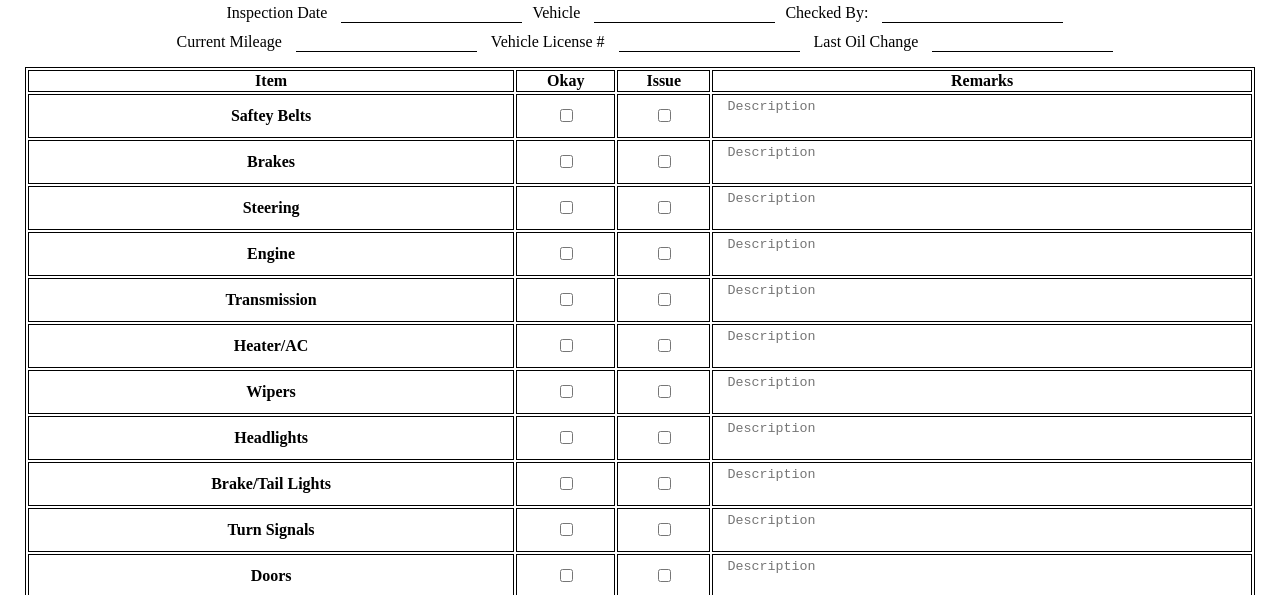
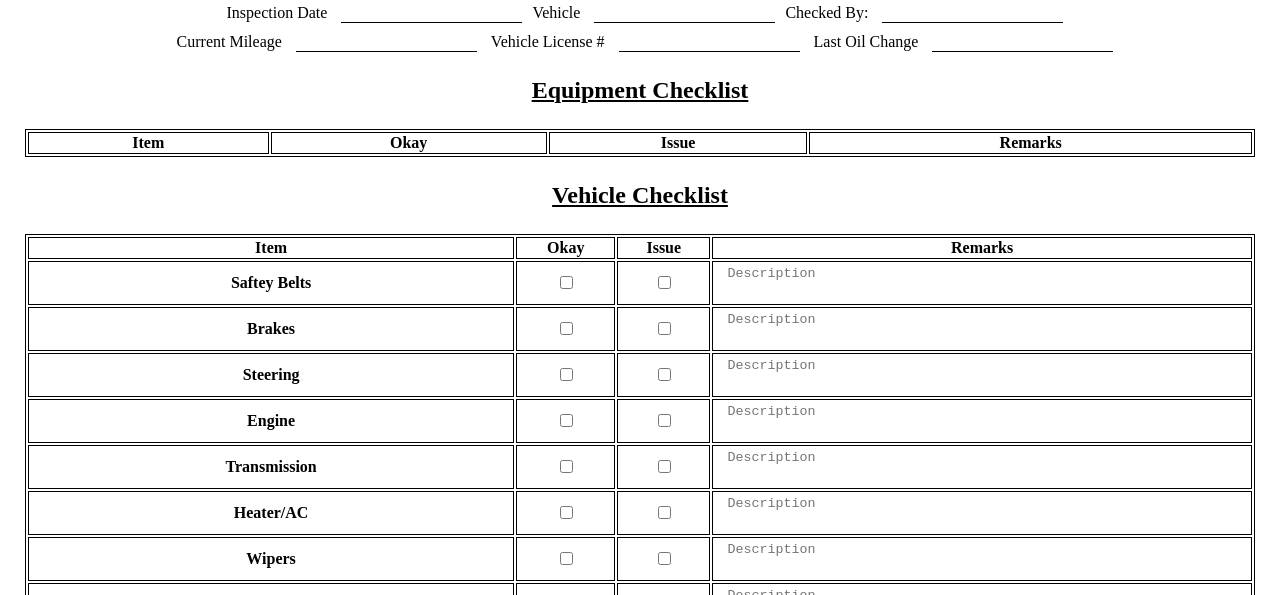
Before and after one commit to Interstate-Pest/vehicleChecklistForm, a plain HTML site: page index.html in a window 1280 px wide. Shown: the part 172-767 px from the top of the page. Drawn offline with Linux system fonts and the light colour scheme.

Commit message:
created table for equipment, made new table for vehicle

```diff
--- a/index.html
+++ b/index.html
@@ -44,7 +44,30 @@
                 </div>
             </form>
         </div>
-        <!-- Checklist -->
+        <!-- Items Checklist -->
+        <div>
+            <h2 style="text-align: center; margin: 25px; text-decoration: underline;">Equipment Checklist</h2>
+        </div>
+        <table style="width: 100%; margin-top: 15px; border: 1px solid black;;">
+            <tr style="border: 1px solid black">
+                <th style="border: 1px solid black">
+                    Item
+                </th>
+                <th style="border: 1px solid black">
+                    Okay
+                </th>
+                <th style="border: 1px solid black">
+                    Issue
+                </th>
+                <th style="border: 1px solid black">
+                    Remarks
+                </th>
+            </tr>
+        </table>
+        <!-- Vehicle Checklist -->
+        <div>
+            <h2 style="text-align: center; margin: 25px; text-decoration: underline;">Vehicle Checklist</h2>
+        </div>
         <table style="width:100%; margin-top: 15px; border: 1px solid black;">
             <tr style="border: 1px solid black;">
                 <th style="border: 1px solid black;">
```
